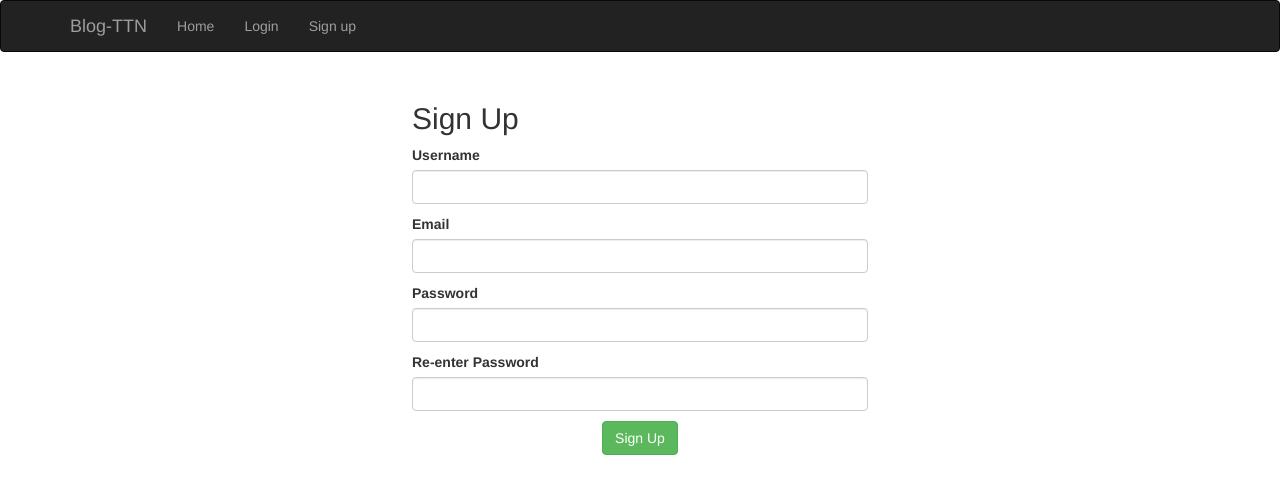
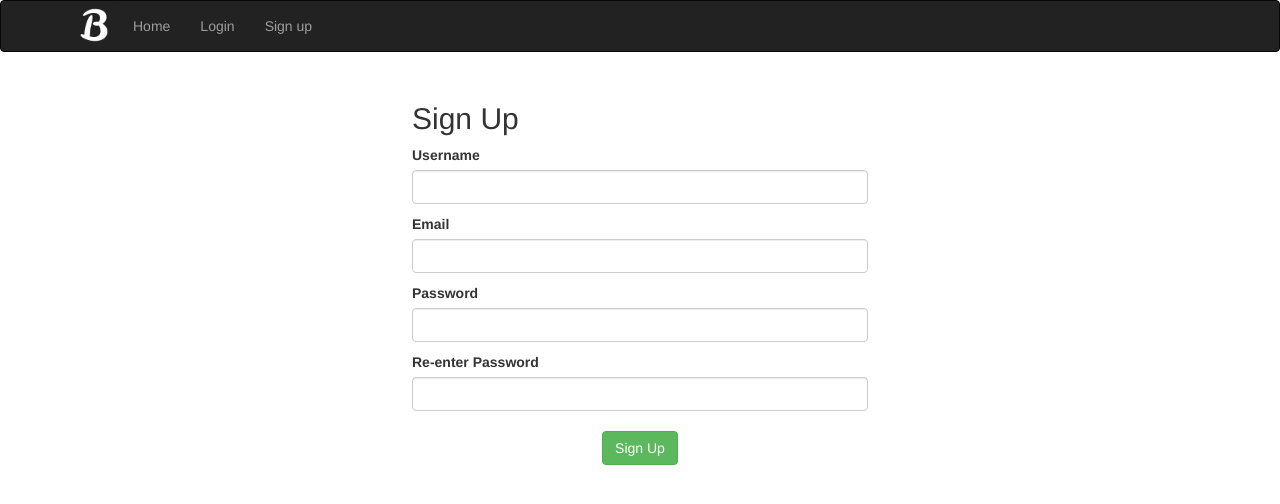
Before and after one commit to Nathan-Nhat/blogTTN, a Flask app: page /auth/signup in a window 1280 px wide. Shown: the top 504 px of the page. Run offline with Flask 2, Linux system fonts and the light colour scheme; some libraries are stand-ins or nearby versions.

Commit message:
change logo

```diff
--- a/app/auth/static/css/signup.css
+++ b/app/auth/static/css/signup.css
@@ -38,7 +38,7 @@ and (min-width: 768px) {
     margin-top: 1rem;
 }
 .form-submit-su {
-    margin-top: 1rem;
+    margin-top: 2rem;
     text-align: center;
 }
 
--- a/app/auth/views/auth_views.py
+++ b/app/auth/views/auth_views.py
@@ -54,7 +54,7 @@ def log_out():
 def confirm_user(username, token):
     user = User.query.filter_by(username=username).first()
     if user.confirmed:
-        flash("Your account have been already confirmed! Please login")
+        flash("Your account have been already confirmed! Please login", category="success")
         return redirect(url_for('auth.login'))
     if user is None or not confirm(user, token):
         flash("Invalid Confirm. Please try again or click resend", category="danger")
--- a/app/templates/base.html
+++ b/app/templates/base.html
@@ -17,7 +17,8 @@
                 <span class="icon-bar"></span>
                 <span class="icon-bar"></span>
             </button>
-            <a class="navbar-brand" href="{{url_for('main.index')}}">Blog-TTN</a>
+            <img src = "{{ url_for('static', filename='favicon.ico') }}">
+
         </div>
         <div class="navbar-collapse collapse">
             <ul class="nav navbar-nav base-nav-bar">
--- a/blog.py
+++ b/blog.py
@@ -1,9 +1,11 @@
 import os
 from app import create_app
 from flask_migrate import MigrateCommand
-from flask_script import Manager
+from flask_script import Manager, Server
 if __name__ == '__main__':
     app = create_app(os.getenv('FLASK_CONFIG') or 'default')
     manager = Manager(app)
+    server = Server(host='0.0.0.0', port=5000)
     manager.add_command('db', MigrateCommand)
+    manager.add_command('runserver', server)
     manager.run()
```
Also changed, not shown: app/static/favicon.ico.
